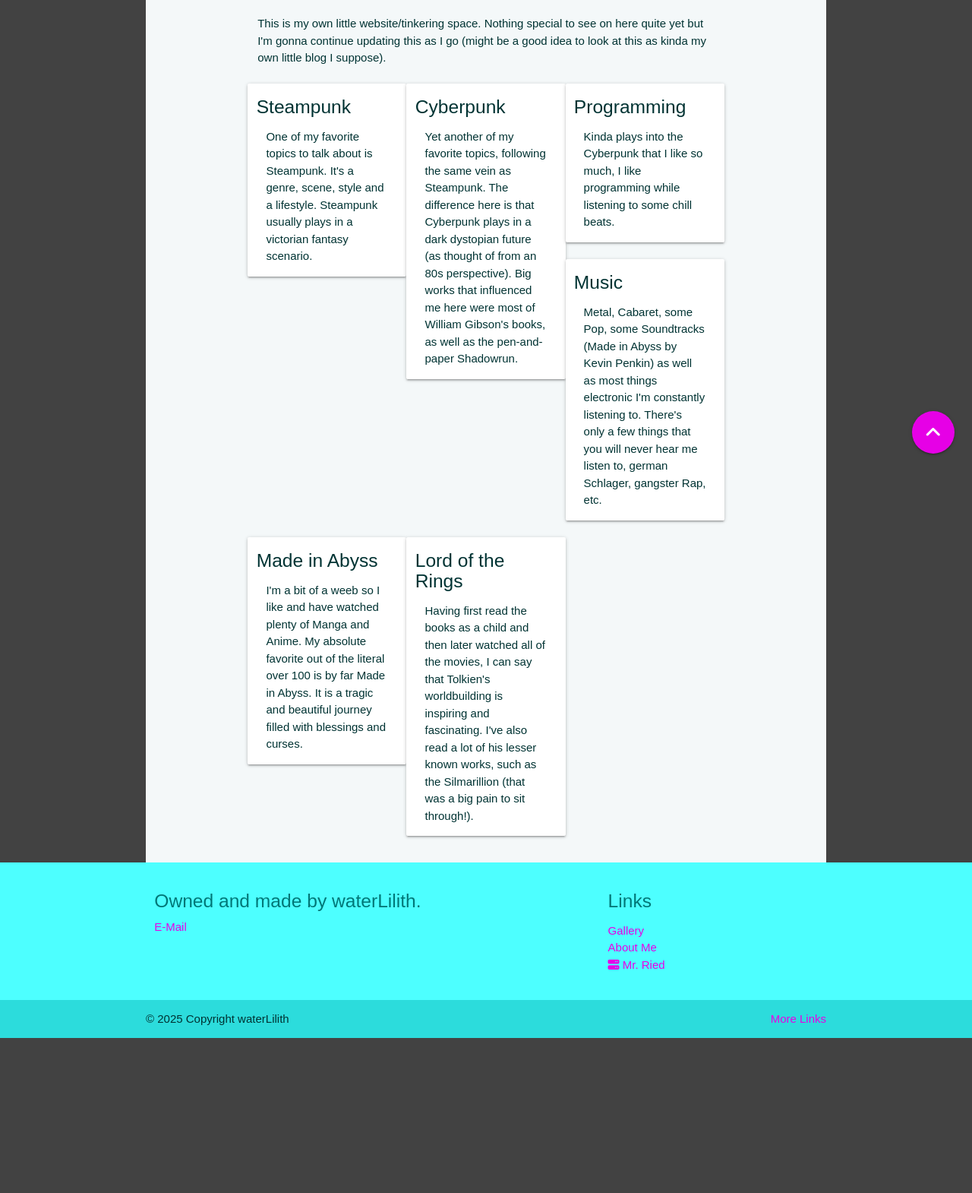
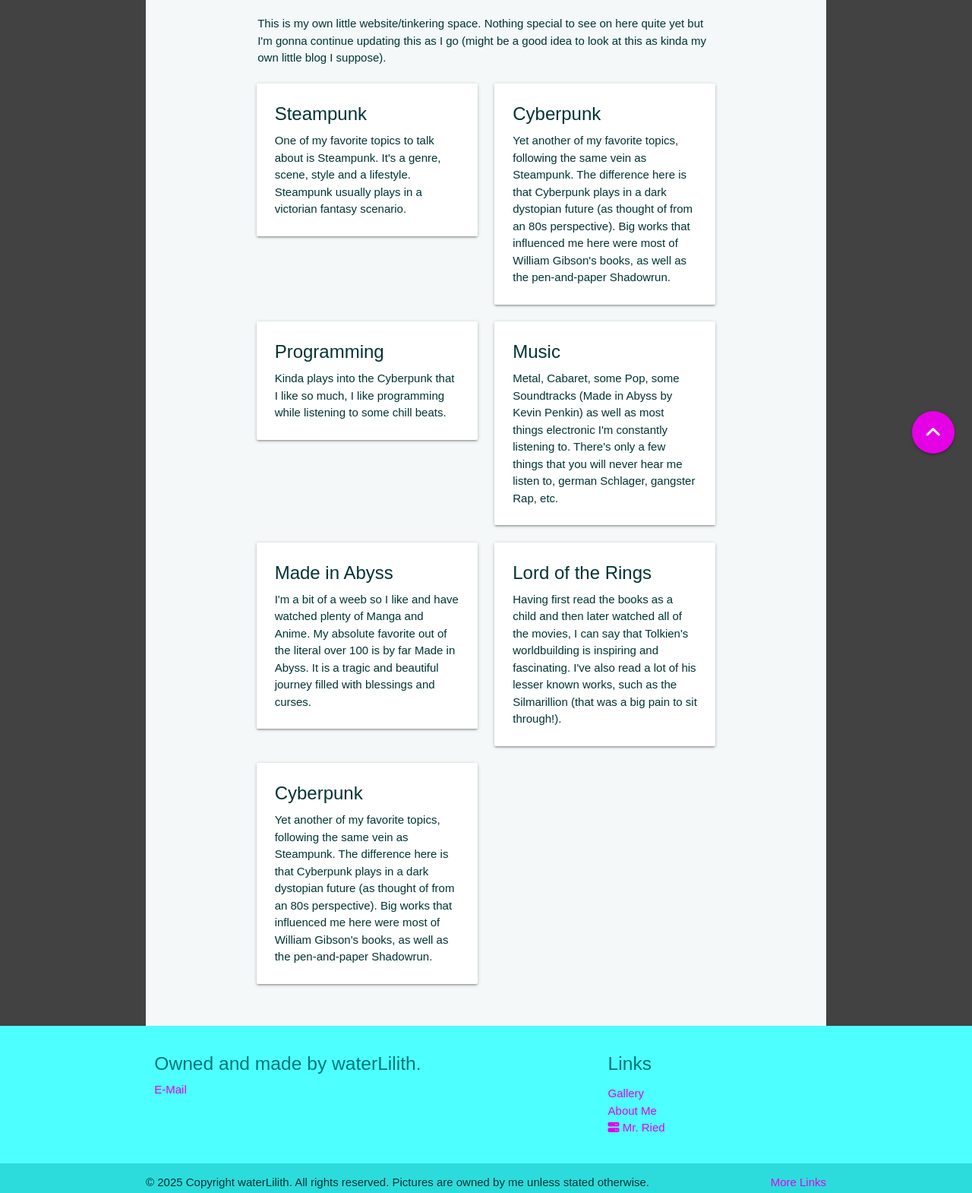
Before and after one commit to waterLilith0/website, a plain HTML site: page website/wwwroot/index.html in a window 1280 px wide. Shown: the part 180-1750 px from the top of the page at 76% size. Before the commit the page ends 1546 px from the top, so only its background shows below. Drawn offline with Linux system fonts and the light colour scheme.

Commit message:
updated layout

```diff
--- a/website/wwwroot/index.html
+++ b/website/wwwroot/index.html
@@ -55,53 +55,71 @@
 
       <p>This is my own little website/tinkering space. Nothing special to see on here quite yet but I'm gonna continue updating this as I go (might be a good idea to look at this as kinda my own little blog I suppose).</p>
 
-      <div class="card col s12 m6 l4 valign-wrapper ">
-        <div>
-          <h5>Steampunk</h5>
+      <div class="row">
+        <div class="col s12 m6">
+          <div class="card">
+            <div class="card-content white-text">
+              <span class="card-title">Steampunk</span>
               <p>One of my favorite topics to talk about is Steampunk. It's a genre, scene, style and a lifestyle. Steampunk usually plays in a victorian fantasy scenario.</p>
             </div>
           </div>
+        </div>
 
-      <div class="card col s12 m6 l4 valign-wrapper">
-        <div>
-          <h5>Cyberpunk</h5>
+        <div class="col s12 m6">
+          <div class="card">
+            <div class="card-content white-text">
+              <span class="card-title">Cyberpunk</span>
               <p>Yet another of my favorite topics, following the same vein as Steampunk. The difference here is that Cyberpunk plays in a dark dystopian future (as thought of from an 80s perspective). Big works that influenced me here were most of William Gibson's books, as well as the pen-and-paper Shadowrun.</p>
             </div>
           </div>
+        </div>
 
-      <div class="card col s12 m6 l4 valign-wrapper">
-        <div>
-          <h5>Programming</h5>
+        <div class="col s12 m6">
+          <div class="card">
+            <div class="card-content white-text">
+              <span class="card-title">Programming</span>
               <p>Kinda plays into the Cyberpunk that I like so much, I like programming while listening to some chill beats.</p>
             </div>
           </div>
+        </div>
 
-      <div class="card col s12 m6 l4 valign-wrapper">
-        <div>
-          <h5>Music</h5>
+        <div class="col s12 m6">
+          <div class="card">
+            <div class="card-content white-text">
+              <span class="card-title">Music</span>
               <p>Metal, Cabaret, some Pop, some Soundtracks (Made in Abyss by Kevin Penkin) as well as most things electronic I'm constantly listening to. There's only a few things that you will never hear me listen to, german Schlager, gangster Rap, etc.</p>
             </div>
           </div>
+        </div>
 
-      <div class="card col s12 m6 l4 valign-wrapper">
-        <div>
-          <h5>Made in Abyss</h5>
+        <div class="col s12 m6">
+          <div class="card">
+            <div class="card-content white-text">
+              <span class="card-title">Made in Abyss</span>
               <p>I'm a bit of a weeb so I like and have watched plenty of Manga and Anime. My absolute favorite out of the literal over 100 is by far Made in Abyss. It is a tragic and beautiful journey filled with blessings and curses.</p>
             </div>
           </div>
+        </div>
 
-      <div class="card col s12 m6 l4 valign-wrapper">
-        <div>
-          <h5>Lord of the Rings</h5>
+        <div class="col s12 m6">
+          <div class="card">
+            <div class="card-content white-text">
+              <span class="card-title">Lord of the Rings</span>
               <p>Having first read the books as a child and then later watched all of the movies, I can say that Tolkien's worldbuilding is inspiring and fascinating. I've also read a lot of his lesser known works, such as the Silmarillion (that was a big pain to sit through!).</p>
             </div>
           </div>
+        </div>
 
-      <!--<div class="card center col s12 m6 l6 valign-wrapper">
-        <h5></h5>
-        <p></p>
-      </div>-->
+        <div class="col s12 m6">
+          <div class="card">
+            <div class="card-content white-text">
+              <span class="card-title">Cyberpunk</span>
+              <p>Yet another of my favorite topics, following the same vein as Steampunk. The difference here is that Cyberpunk plays in a dark dystopian future (as thought of from an 80s perspective). Big works that influenced me here were most of William Gibson's books, as well as the pen-and-paper Shadowrun.</p>
+            </div>
+          </div>
+        </div>
 
+      </div>
     </div>
   </main>
 
@@ -124,7 +142,9 @@
     </div>
     <div class="footer-copyright teal lighten-3 black-text">
       <div class="container">
-        © 2025 Copyright waterLilith
+        © 2025 Copyright waterLilith.
+        All rights reserved.
+        Pictures are owned by me unless stated otherwise.
         <a class="right grey-text text-darken-2" href="#!">More Links</a>
       </div>
     </div>
```
Lines whose indentation alone changed are shown as unchanged.
